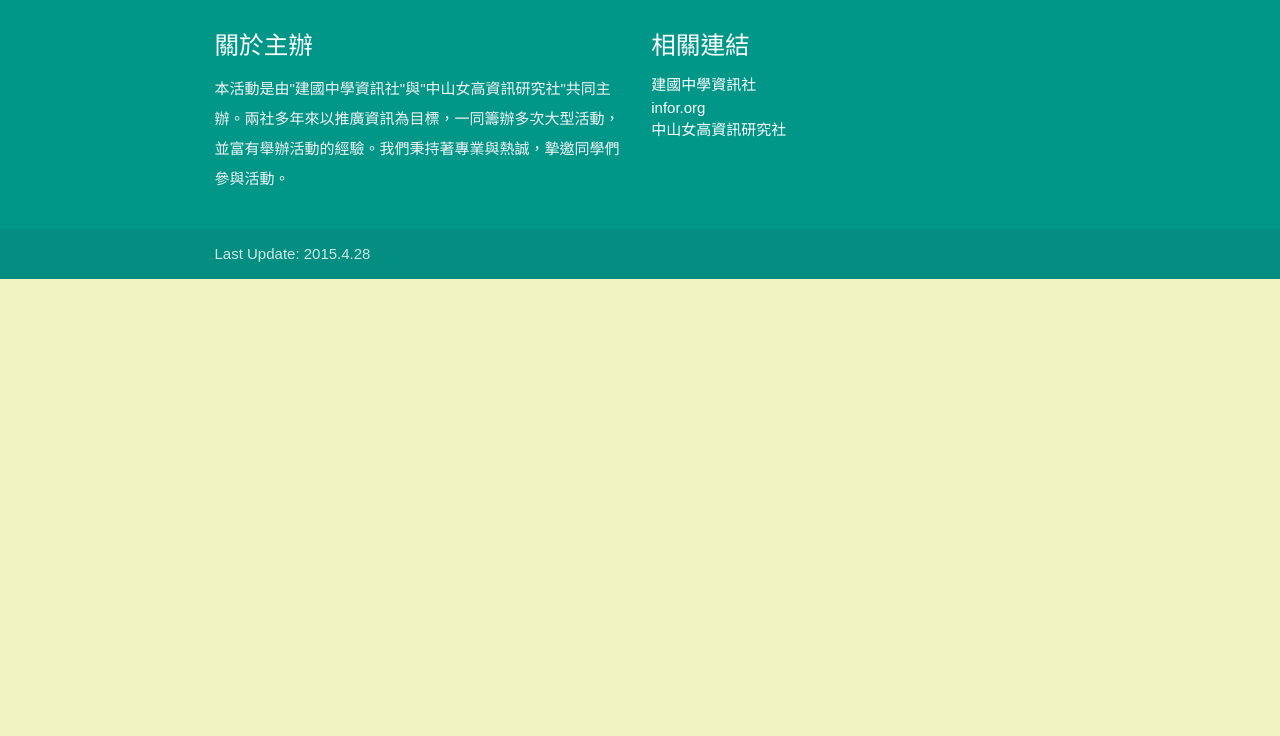
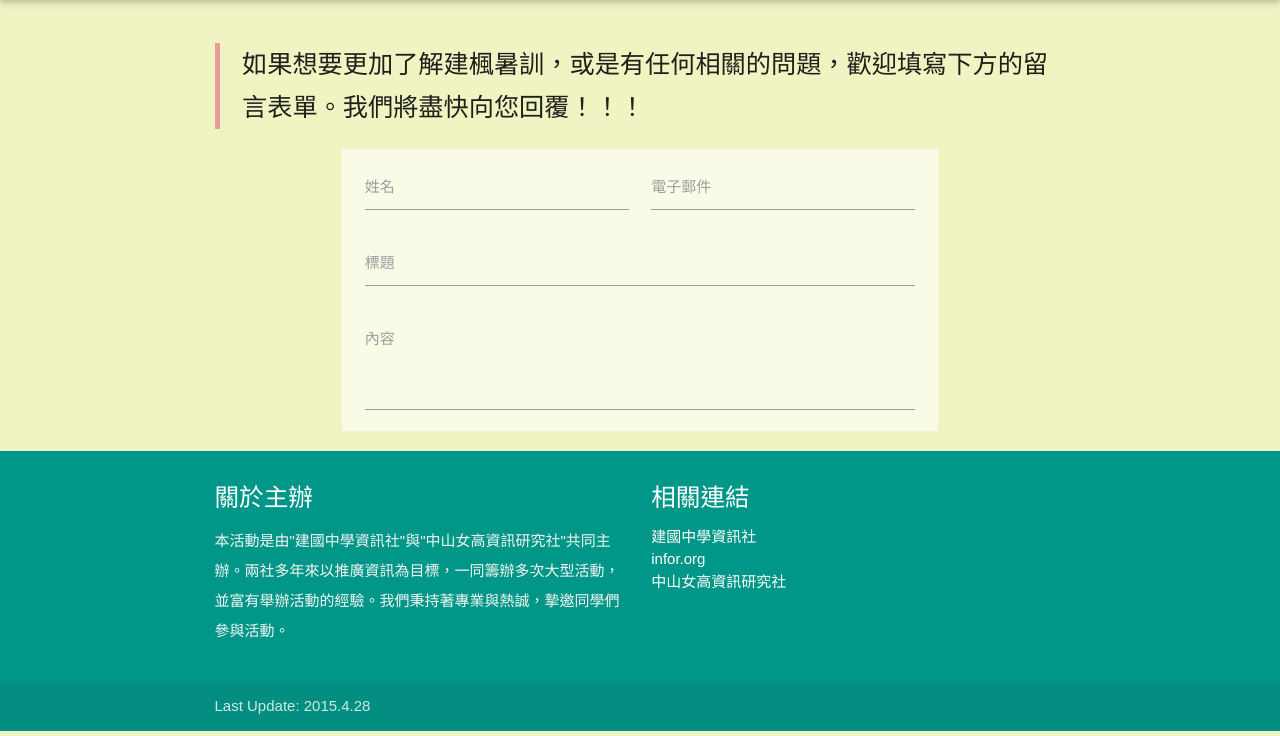
Before and after one commit to jjwong0915/summer2015, a Python web app: template Summer/template/contact.html in a window 1280 px wide. Shown: the part 64-800 px from the top of the page. Run offline with Jinja, Linux system fonts and the light colour scheme; the template is opened without the code that fills it, so the values that code supplies are empty; some libraries are stand-ins or nearby versions.

Commit message:
finished contact

```diff
--- a/Summer/css/style.css
+++ b/Summer/css/style.css
@@ -60,6 +60,7 @@ p {
   font-size: 125%;
 }
 
+
 footer.page-footer {
   margin: 0;
 }
--- a/Summer/template/contact.html
+++ b/Summer/template/contact.html
@@ -2,6 +2,31 @@
 
 {% block content %}
 
-
+  <div class="container">
+    <br>
+     <blockquote class="flow-text">
+       如果想要更加了解建楓暑訓，或是有任何相關的問題，歡迎填寫下方的留言表單。我們將盡快向您回覆！！！
+     </blockquote>
+     <form method="post" class="lime lighten-5 container">
+      <div class="row">
+        <div class="input-field col s6">
+          <input id="name" name="name" type="text">
+          <label for="name">姓名</lable>
+        </div>
+        <div class="input-field col s6">
+          <input id="email" name="email" type="text">
+          <label for="email">電子郵件</lable>
+        </div>
+        <div class="input-field col s12">
+          <input id="title" name="title" type="text">
+          <label for="title">標題</lable>
+        </div>
+        <div class="input-field col s12">
+          <textarea id="content" name="content" class="materialize-textarea"></textarea>
+          <label for="content">內容</lable>
+        </div>
+      </div>
+    </form>
+  </div>
 
 {% endblock %}
--- a/Summer/template/content.html
+++ b/Summer/template/content.html
@@ -4,9 +4,9 @@
 
   <br>
   <div class="container">
-    <h6>
+    <blockquote class="flow-text">
       連續七天的暑訓中，我們將帶給學員豐富的資訊知識與充滿趣味的活動：
-    </h6>
+    </blockquote>
   </div>
   <div class="row">
     <ul class="col s1 offset-s2">
```
